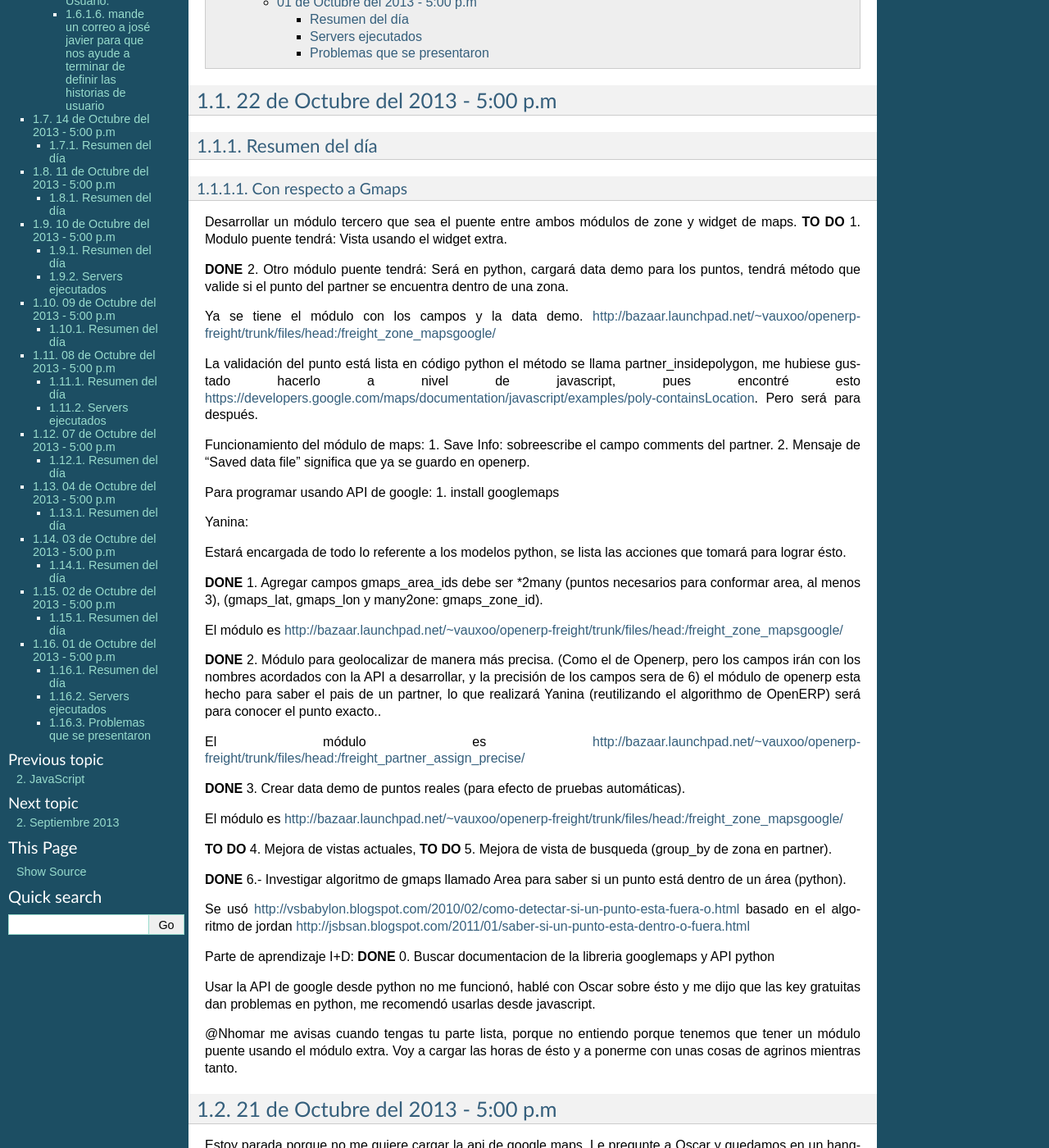
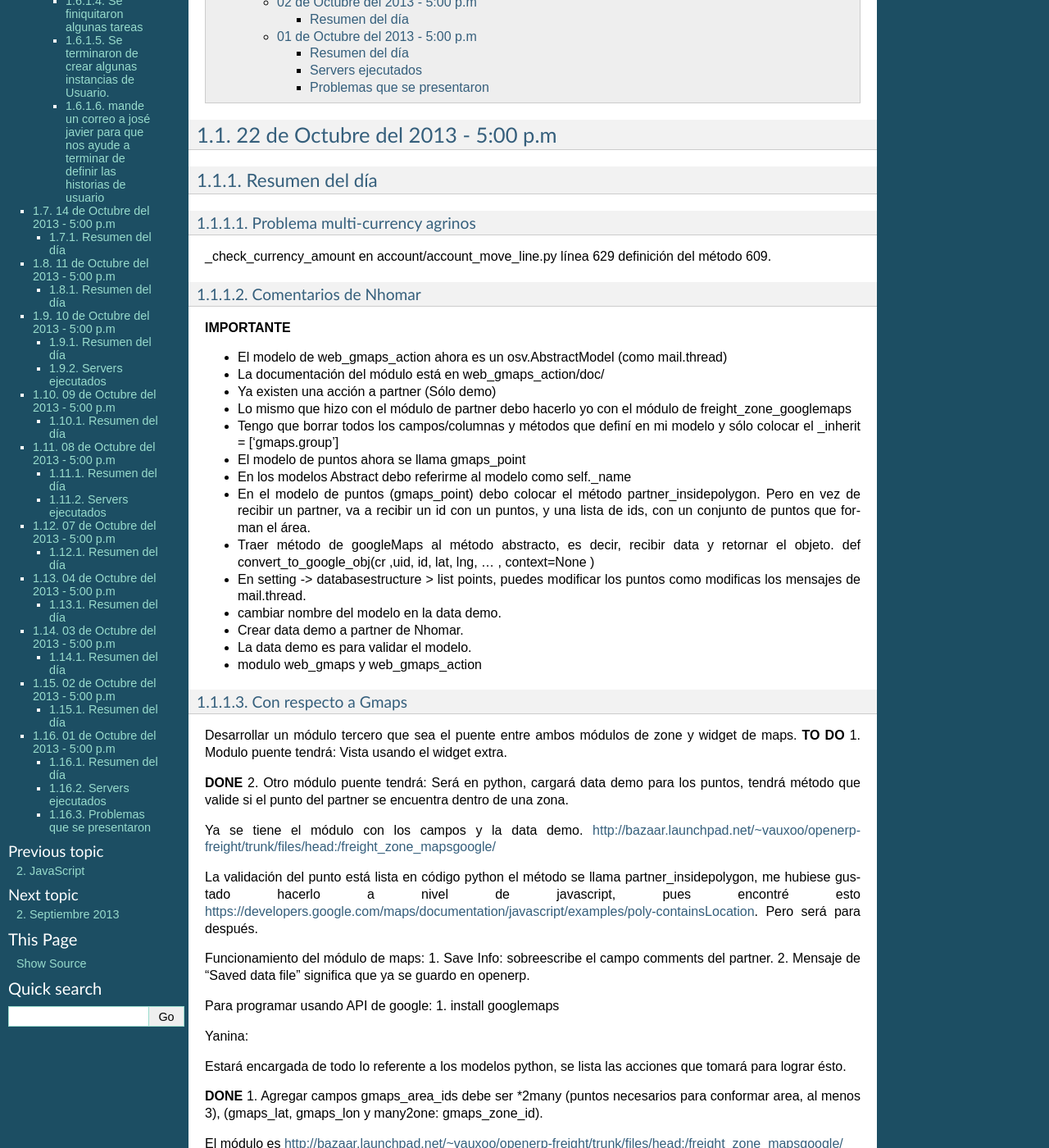
Before and after one commit to yaniaular/knowledge, a Sphinx documentation site: the page built from source/oct-2013.rst, in a window 1280 px wide and 1400 px high, scrolled down 1025 px. Shown: the whole window at 82% size. Built offline with Sphinx 7.4.7, drawn with Linux system fonts in a browser that asks for light colours; formulas are drawn with MathJax 3; some of the changed text lies outside the part shown.

Commit message:
[ADD] Resumen 23 de octubre de 2013

```diff
--- a/source/aplicacion.rst
+++ b/source/aplicacion.rst
@@ -8,6 +8,7 @@
 
 - Docky:  un elemento de interfaz gráfica de usuario que permite a los usuarios iniciar, cambiar y
   monitorizar aplicaciones.
+- Retext: sudo apt-get install retext, Escribe rst o md y renderiza con un click.
 
 .. figure:: images/docky.png
    :scale: 50%
--- a/source/oct-2013.rst
+++ b/source/oct-2013.rst
@@ -26,6 +26,39 @@
 ~~~~~~~~~~~~~~~
 Resumen del día
 ~~~~~~~~~~~~~~~
+
+Problema multi-currency agrinos
+~~~~~~~~~~~~~~~~~~~~~~~~~~~~~~~
+
+_check_currency_amount en account/account_move_line.py línea 629
+definición del método 609.
+
+
+Comentarios de Nhomar
+~~~~~~~~~~~~~~~~~~~~~
+
+**IMPORTANTE**
+
+- El modelo de web_gmaps_action ahora es un osv.AbstractModel (como mail.thread)
+- La documentación del módulo está en web_gmaps_action/doc/
+- Ya existen una acción a partner (Sólo demo)
+- Lo mismo que hizo con el módulo de partner debo hacerlo yo con el módulo de
+  freight_zone_googlemaps
+- Tengo que borrar todos los campos/columnas y métodos que definí en mi modelo y sólo colocar el
+  _inherit = ['gmaps.group']
+- El modelo de puntos ahora se llama gmaps_point
+- En los modelos Abstract debo referirme al modelo como self._name
+- En el modelo de puntos (gmaps_point) debo colocar el método partner_insidepolygon. Pero en vez de
+  recibir un partner, va a recibir un id con un puntos, y una lista de ids, con un conjunto de
+  puntos que forman el área.
+- Traer método de googleMaps al método abstracto, es decir, recibir data y retornar el objeto.
+  def convert_to_google_obj(cr ,uid, id, lat, lng, ... , context=None )
+- En setting -> databasestructure > list points, puedes modificar los puntos como modificas los
+  mensajes de mail.thread.
+- cambiar nombre del modelo en la data demo.
+- Crear data demo a partner de Nhomar.
+- La data demo es para validar el modelo.
+- modulo web_gmaps y web_gmaps_action
 
 Con respecto a Gmaps
 ~~~~~~~~~~~~~~~~~~~~
@@ -80,6 +113,8 @@
 Voy a cargar las horas de ésto y a ponerme con unas cosas de agrinos mientras tanto.
 
 
+
+
 21 de Octubre del 2013 - 5:00 p.m
 ---------------------------------
 
```
Also changed, not shown: other parts of source/oct-2013.rst (+2 -2 lines).
